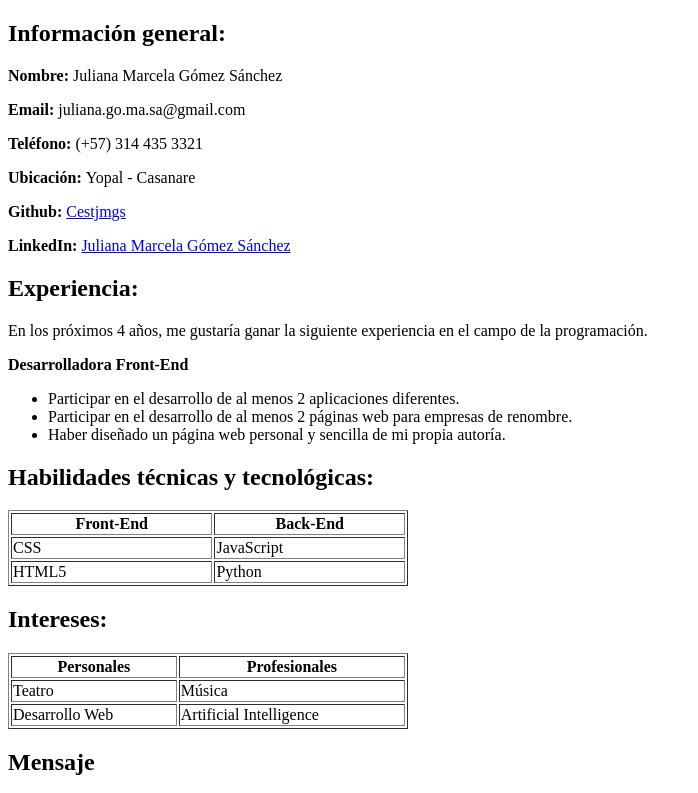
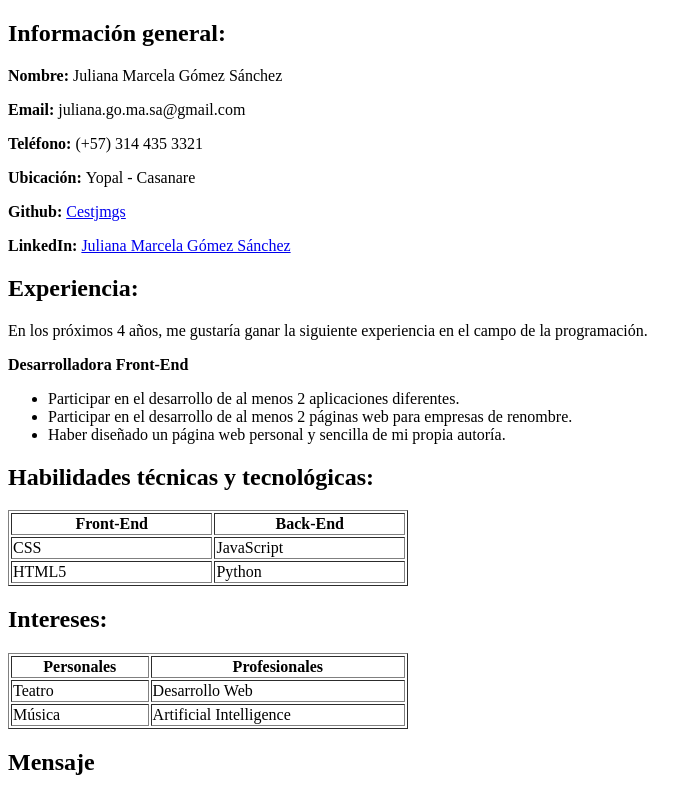
Before and after one commit to cestjmgs/hoja-de-vida, a plain HTML site: page index.html in a window 1280 px wide. Shown: the top 793 px of the page, without its empty margins (0-698 px from the left). Drawn offline with Linux system fonts and the light colour scheme.

Commit message:
revisé el archivo

```diff
--- a/index.html
+++ b/index.html
@@ -62,16 +62,16 @@
     </div>
     <div>
       <h2>Intereses:</h2>
-      <table border="1" width="400px">
+      <table border="1px" width="400px">
         <th>Personales</th>
         <th>Profesionales</th>
         <tr>
           <td>Teatro</td>
-          <td>Música</td>
+          <td>Desarrollo Web</td>
         </tr>
         <tr>
-          <td>Desarrollo Web</td>
-          <td>Artificial Intelligence </td>
+          <td>Música</td>
+          <td>Artificial Intelligence</td>
         </tr>
       </table>
     </div>
@@ -85,8 +85,9 @@
       </form>
       <textarea name="textarea" rows="10" cols="50">
 Deje su comentario aquí...</textarea
-      > <br>
-      <button name="button"> Contactar</button>
+      >
+      <br />
+      <button name="button">Contactar</button>
     </div>
   </body>
 </html>
```
